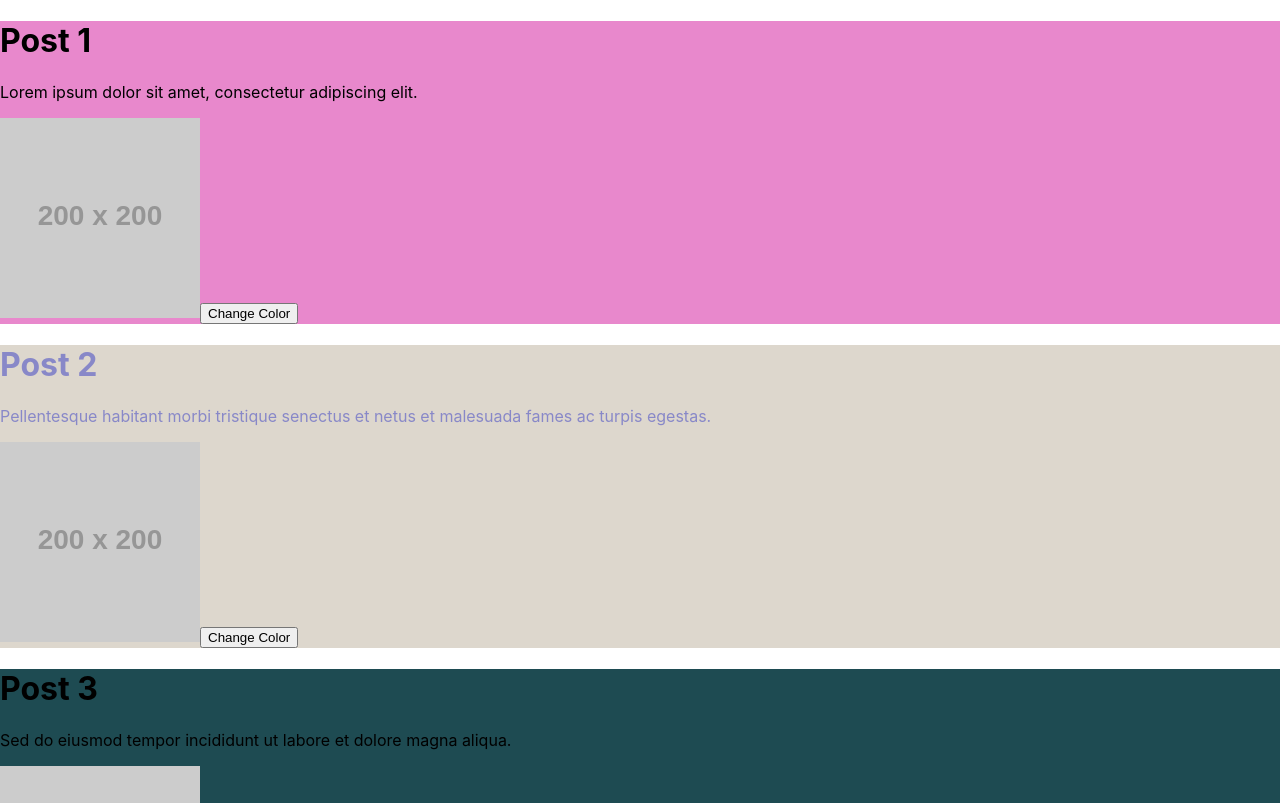
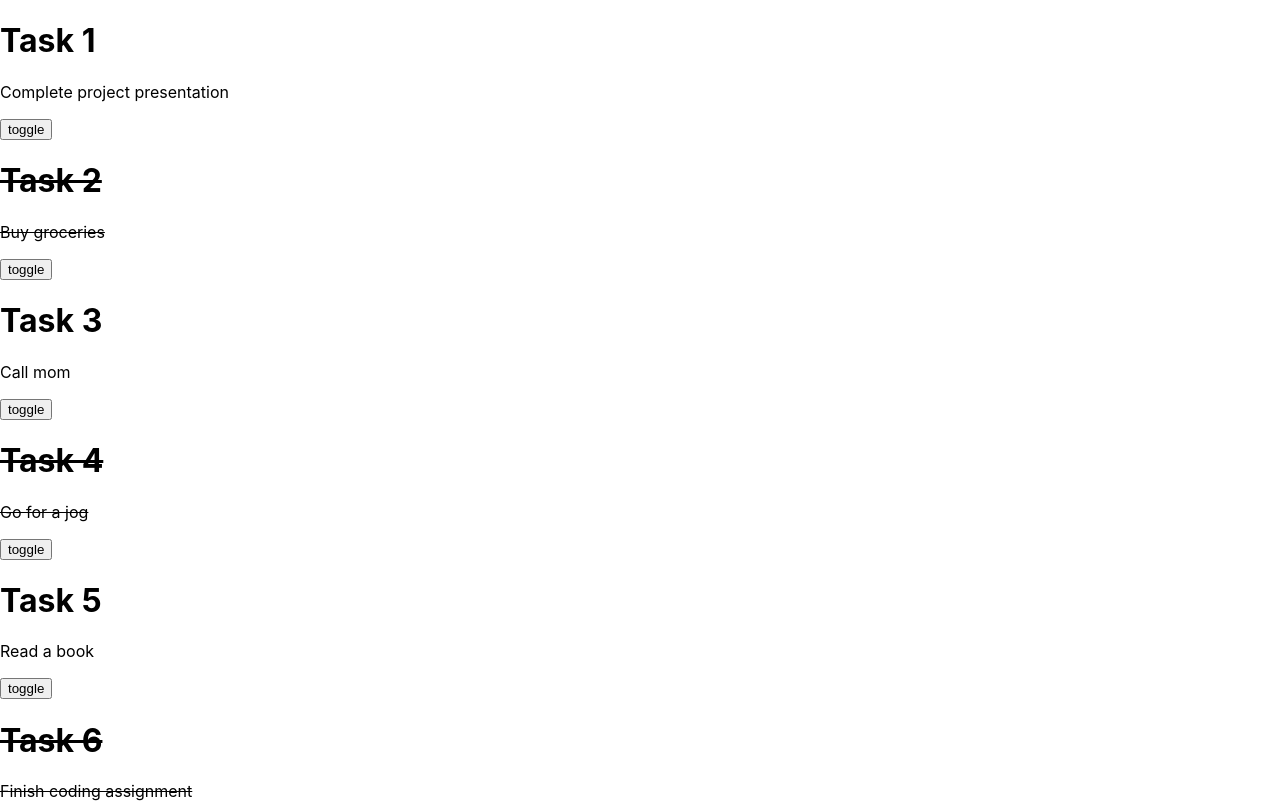
Before and after one commit to callbackKid/react_practice, a React (Create React App) app: page / in a window 1280 px wide. Shown: the top 803 px of the page. Built offline with nearby package versions, Linux system fonts and the light colour scheme.

Commit message:
useState

```diff
--- a/src/App.js
+++ b/src/App.js
@@ -4,8 +4,8 @@ import { TodoList } from './components/TodoList/TodoList'
 function App() {
   return (
     <div className="App">
-      <PostList />
-      {/* <TodoList /> */}
+      {/* <PostList /> */}
+      <TodoList />
     </div>
   )
 }
--- a/src/components/Post/Post.jsx
+++ b/src/components/Post/Post.jsx
@@ -2,22 +2,13 @@ import classes from './post.module.css'
 import { changeColor } from '../../utils/changeColor'
 import { useState } from 'react'
 
-export const Post = ({ title, text, marked, img }) => {
-  const [color, setColor] = useState(changeColor) // создали состояние
-
-  const colorChangeHandler = () => {
-    const newColor = changeColor()
-    setColor(newColor)
-  }
-
+export const Post = ({ title, text, marked, img, changeMarkedHandler }) => {
   return (
-    // добавили инлайн стиль
-    <div style={{ background: color }} className={marked ? classes.marked : classes.postContainer}>
+    <div className={marked ? classes.marked : classes.postContainer}>
       <h1>{title}</h1>
       <p>{text}</p>
       <img src={img} alt="" />
-      {/* добавиили событие которое изменяет цвет через setColor */}
-      <button onClick={() => setColor(changeColor)}>Change Color</button>
+      <button onClick={changeMarkedHandler}>Marked</button>
     </div>
   )
 }
--- a/src/components/PostList/PostList.jsx
+++ b/src/components/PostList/PostList.jsx
@@ -1,13 +1,21 @@
+import { useState } from 'react'
 import { posts } from '../../utils/posts'
 import { Post } from '../Post/Post'
 
 export const PostList = () => {
-  // postList --> useState
+  const [postList, setPostList] = useState(posts)
+
+  const changeMarkedHandler = (id) => {
+    const newPostList = postList.map((post) =>
+      post.id === id ? { ...post, marked: !post.marked } : post
+    )
+    setPostList(newPostList)
+  }
 
   return (
     <div>
-      {posts.map((post) => (
-        <Post key={post.id} {...post} />
+      {postList.map((post) => (
+        <Post key={post.id} {...post} changeMarkedHandler={() => changeMarkedHandler(post.id)} />
       ))}
     </div>
   )
--- a/src/components/Todo/Todo.jsx
+++ b/src/components/Todo/Todo.jsx
@@ -1,27 +1,17 @@
 import React, { useState } from 'react'
 
-export const Todo = ({ taskTitle, taskDescription }) => {
-  // значение состояние может быть любым типом данных
-  // строка число бул объект массив
-  // в initState можем передать функцию
-  // null
-  const [value, setValue] = useState(0)
-  const [doneFlag, setDoneFlag] = useState(false)
-  // создать кноаку которая будет менять состояние флага на противоположное
-  // toggle
-  // !
-  // если true
-  // если !true
-  // значение приводится к лог типу
+export const Todo = ({ taskTitle, taskDescription, doneFlag, changeDoneFlagHandler }) => {
+  // переписать таким образом копмоненты Todo, TodoList
+  // чтобы состояние у Todo менялось внутри TodoList
+  // по принципу с Post
+  // передать функцию в качестве пропса
+  // реалитзовать функционал внутри TodoList
+  //  в браузере
   return (
     <div style={{ textDecoration: doneFlag ? 'line-through' : 'none' }}>
       <h1>{taskTitle}</h1>
       <p>{taskDescription}</p>
-      <h2>{value}</h2>
-      <button onClick={() => setValue(value + 1)}>+</button>
-      <button onClick={() => setValue(value - 1)}>-</button>
-      <button onClick={() => setValue(0)}>reset</button>
-      <button onClick={() => setDoneFlag(!doneFlag)}>toggle</button>
+      <button onClick={changeDoneFlagHandler}>toggle</button>
     </div>
   )
 }
--- a/src/components/TodoList/TodoList.jsx
+++ b/src/components/TodoList/TodoList.jsx
@@ -2,10 +2,20 @@ import { Todo } from '../Todo/Todo'
 import { todos } from '../../utils/toDos'
 
 export const TodoList = () => {
+  const changeDoneFlagHandler = () => {
+    console.log('click')
+  }
+  // сначала заносим наши todos в useState()
+  // на 9 строке поменять на значение из useState
+  // написать функцию changeDoneFlagHandler
+  // меняет значение doneFlag у одного из объектов в массиве
+  // используя хук поменять массив на изменный
+
+  // аналогично с постом
   return (
     <div>
       {todos.map((todo) => (
-        <Todo key={todo.id} {...todo} />
+        <Todo key={todo.id} {...todo} changeDoneFlagHandler={changeDoneFlagHandler} />
       ))}
     </div>
   )
```
